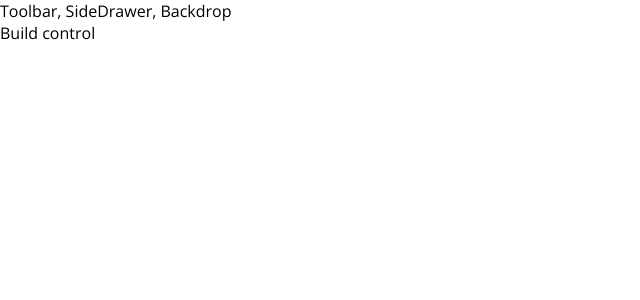
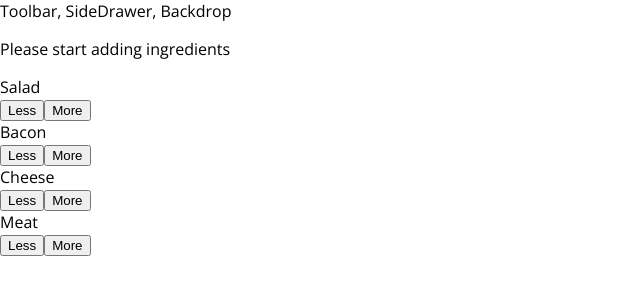
Before and after one commit to pacificsun/burger-now-reactApp, a React app: page / in a window 1280 px wide. Shown: the top 300 px of the page, without its empty margins (0-640 px from the left). Built offline with nearby package versions, Linux system fonts and the light colour scheme.

Commit message:
more ingredient added in burger

```diff
--- /dev/null
+++ b/src/components/Burger/BuildControls/BuildControl/BuildControl.css
@@ -0,0 +1,58 @@
+.BuildControl {
+  display: flex;
+  justify-content: space-between;
+  align-items: center;
+  margin: 5px 0;
+}
+
+.BuildControl button {
+  display: block;
+  font: inherit;
+  padding: 5px;
+  margin: 0 5px;
+  width: 80px;
+  border: 1px solid #aa6817;
+  cursor: pointer;
+  outline: none;
+}
+
+.BuildControl button:disabled {
+  background-color: #ac9980;
+  border: 1px solid #7e7365;
+  color: #ccc;
+  cursor: default;
+}
+
+.BuildControl button:hover:disabled {
+  background-color: #ac9980;
+  color: #ccc;
+  cursor: not-allowed;
+}
+
+.Label {
+  padding: 10px;
+  font-weight: bold;
+  width: 80px;
+}
+
+.BuildControl .Less {
+  background-color: #d39952;
+  color: white;
+}
+
+.BuildControl .More {
+  background-color: #8f5e1e;
+  color: white;
+}
+
+.BuildControl .Less:hover,
+.BuildControl .Less:active {
+  background-color: #daa972;
+  color: white;
+}
+
+.BuildControl .More:hover,
+.BuildControl .More:active {
+  background-color: #99703f;
+  color: white;
+}
--- /dev/null
+++ b/src/components/Burger/BuildControls/BuildControl/BuildControl.js
@@ -0,0 +1,12 @@
+import React from "react";
+import classses from "./BuildControl.css";
+const buildControl = props => (
+  <div className={classses.BuildControl}>
+    <div className={classses.Label}>{props.label}</div>
+    <button className={classses.Less}>Less</button>
+    <button className={classses.More} onClick={props.added}>
+      More
+    </button>
+  </div>
+);
+export default buildControl;
--- /dev/null
+++ b/src/components/Burger/BuildControls/BuildControls.css
@@ -0,0 +1,10 @@
+.BuildControls {
+  width: 100%;
+  background-color: #cf8f2e;
+  display: flex;
+  flex-flow: column;
+  align-items: center;
+  box-shadow: 0 2px 1px #ccc;
+  margin: auto;
+  padding: 10px 0;
+}
--- /dev/null
+++ b/src/components/Burger/BuildControls/BuildControls.js
@@ -0,0 +1,22 @@
+import React from "react";
+import classes from "./BuildControls.css";
+import BuildControl from "./BuildControl/BuildControl";
+const controls = [
+  { label: "Salad", type: "salad" },
+  { label: "Bacon", type: "bacon" },
+  { label: "Cheese", type: "cheese" },
+  { label: "Meat", type: "meat" }
+];
+const buildControls = props => (
+  <div className={classes.BuildControls}>
+    {controls.map(ctrl => (
+      <BuildControl
+        key={ctrl.label}
+        label={ctrl.label}
+        added={() => props.ingredientAdded(ctrl.type)}
+      />
+    ))}
+  </div>
+);
+
+export default buildControls;
--- a/src/components/Burger/Burger.js
+++ b/src/components/Burger/Burger.js
@@ -2,7 +2,7 @@
 import classes from "./Burger.css";
 import BurgerIngredient from "./BurgerIngredient/BurgerIngredient";
 const burger = props => {
-  const transformedIngredients = Object.keys(props.ingredients)
+  let transformedIngredients = Object.keys(props.ingredients)
     .map(igKey => {
       return [...Array(props.ingredients[igKey])].map((_, i) => {
         return <BurgerIngredient key={igKey + i} type={igKey} />;
@@ -11,6 +11,10 @@
     .reduce((arr, el) => {
       return arr.concat(el);
     }, []); // transfoms Object into array of keys
+
+  if (transformedIngredients.length === 0) {
+    transformedIngredients = <p>Please start adding ingredients</p>;
+  }
 
   console.log(transformedIngredients);
 
--- a/src/containers/BurgerBuilder/BurgerBuilder.js
+++ b/src/containers/BurgerBuilder/BurgerBuilder.js
@@ -1,6 +1,14 @@
 import React, { Component } from "react";
 import Aux from "../../hoc/Aux";
 import Burger from "../../components/Burger/Burger";
+import BuildControls from "../../components/Burger/BuildControls/BuildControls";
+const INGREDIENT_PRICE = {
+  salad: 0.5,
+  cheese: 0.4,
+  meat: 1.3,
+  bacon: 0.7
+};
+
 class BurgerBuider extends Component {
   state = {
     ingredients: {
@@ -8,13 +16,27 @@
       bacon: 0,
       cheese: 0,
       meat: 0
-    }
+    },
+    totalPrice: 4
   };
+  addIngredientHandler = type => {
+    const oldCount = this.state.ingredients[type];
+    const updatedCount = oldCount + 1;
+    const updatedIngredients = {
+      ...this.state.ingredients
+    };
+    updatedIngredients[type] = updatedCount;
+    const priceAddition = INGREDIENT_PRICE[type];
+    const oldPrice = this.state.totalPrice;
+    const newPrice = oldPrice + priceAddition;
+    this.setState({ totalPrice: newPrice, ingredients: updatedIngredients });
+  };
+  removeIngredientHandler = type => {};
   render() {
     return (
       <Aux>
         <Burger ingredients={this.state.ingredients} />
-        <div>Build control</div>
+        <BuildControls ingredientAdded={this.addIngredientHandler} />
       </Aux>
     );
   }
```
